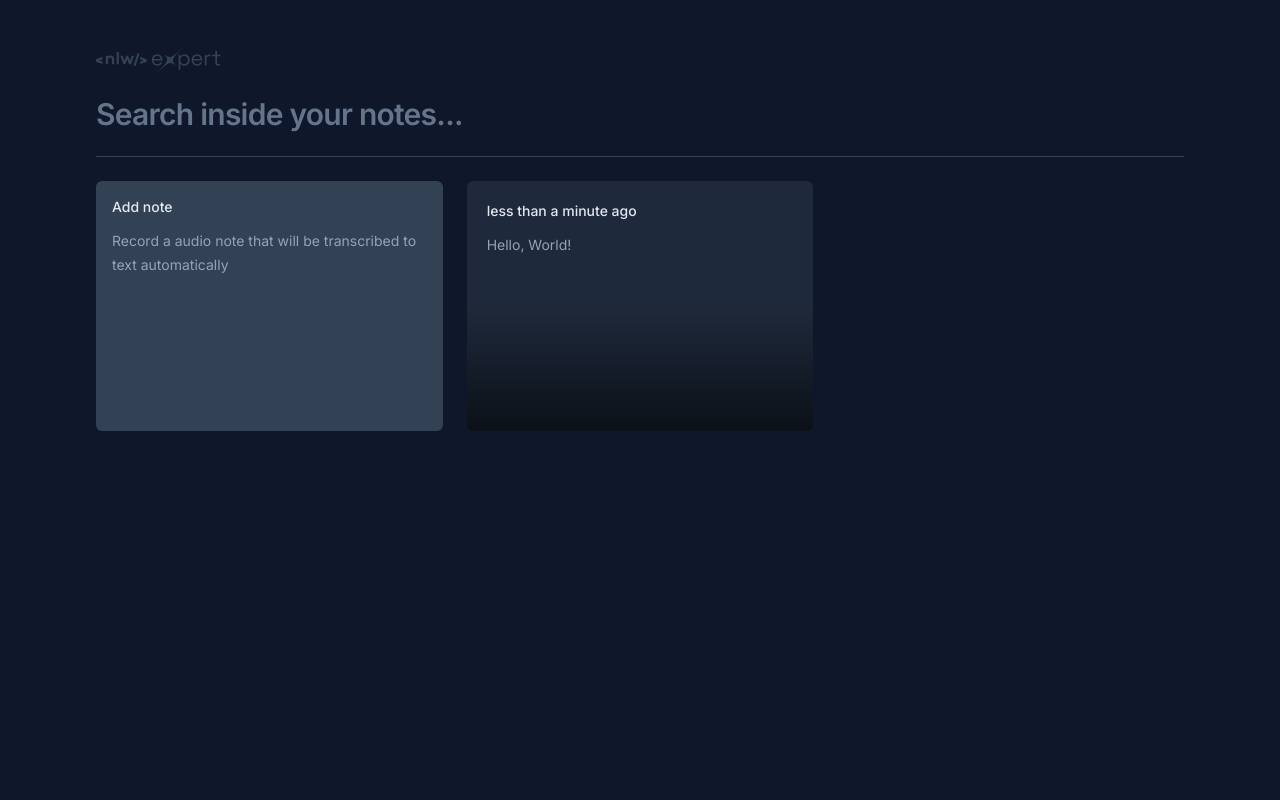
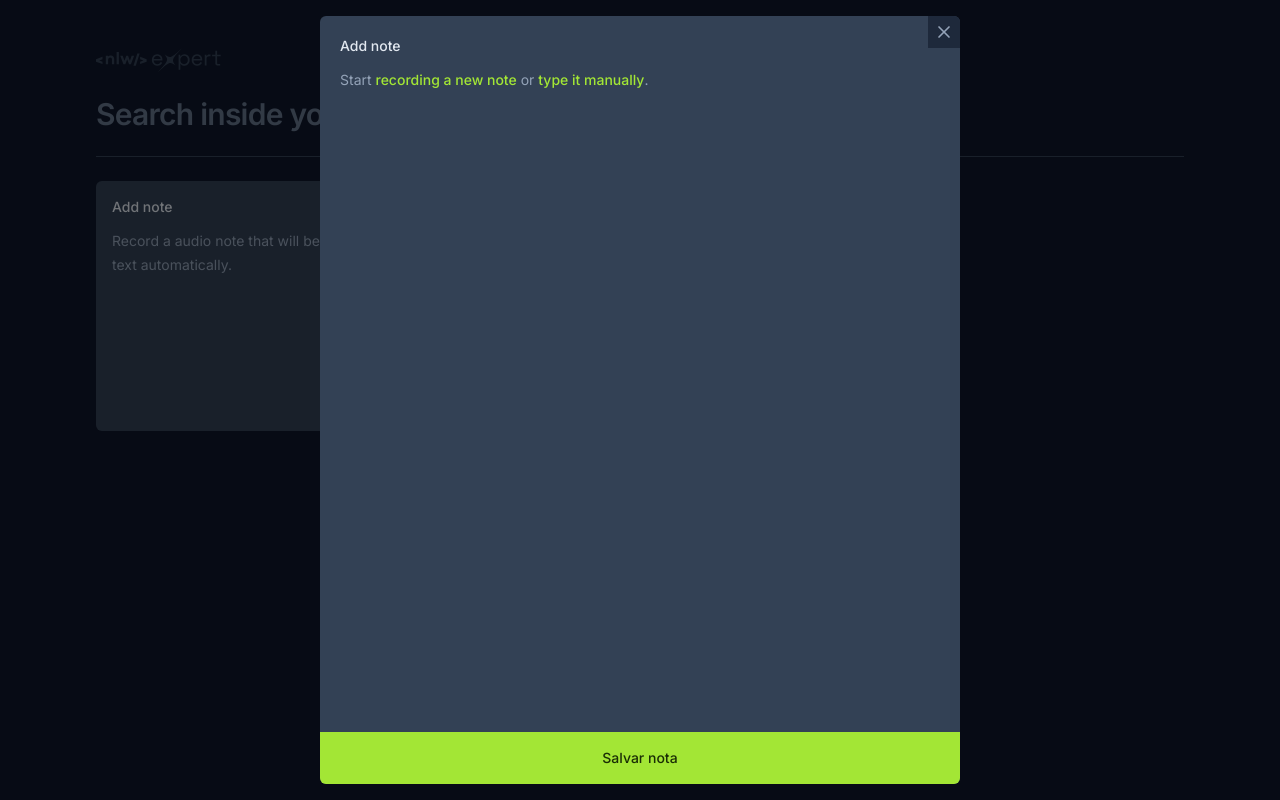
Before and after one commit to lesada/notes, a React (Vite) app: page / in a window 1280 px wide. Both pictures are taken after a click on the button 269 px from the left and 306 px from the top of the page. Built offline with nearby package versions, Linux system fonts and the light colour scheme; the HTML template or start-up script is replaced by a standard one.

Commit message:
feat: new note modal

```diff
--- /dev/null
+++ b/src/components/DialogContent.tsx
@@ -0,0 +1,19 @@
+import * as Dialog from "@radix-ui/react-dialog";
+import { X } from "lucide-react";
+import { PropsWithChildren } from "react";
+
+function DialogContent({ children }: PropsWithChildren) {
+  return (
+    <Dialog.Portal>
+      <Dialog.Overlay className="fixed inset-0 bg-black/50 " />
+      <Dialog.Content className="fixed left-1/2 top-1/2 -translate-x-1/2 -translate-y-1/2 bg-slate-700 max-w-[640px] h-[60vw] w-full rounded-md flex flex-col outline-none overflow-hidden">
+        <Dialog.Close className="absolute right-0 top-0 p-1.5 bg-slate-800 text-slate-400 hover:text-slate-100">
+          <X className="size-5" />
+        </Dialog.Close>
+        {children}
+      </Dialog.Content>
+    </Dialog.Portal>
+  );
+}
+
+export default DialogContent;
--- a/src/components/NewNoteCard.tsx
+++ b/src/components/NewNoteCard.tsx
@@ -1,11 +1,38 @@
+import * as Dialog from "@radix-ui/react-dialog";
+import DialogContent from "./DialogContent";
+
 function NewNoteCard() {
   return (
-    <button className="rounded-md bg-slate-700 p-4 space-y-3 flex flex-col text-start outline-none relative hover:ring-2 hover:ring-slate-600  focus-visible:ring-2 focus-visible:ring-lime-400">
-      <span className="text-sm font-medium text-slate-200">Add note</span>
-      <p className="text-sm leading-6 text-slate-400">
-        Record a audio note that will be transcribed to text automatically
-      </p>
-    </button>
+    <Dialog.Root>
+      <Dialog.Trigger className="rounded-md bg-slate-700 p-4 space-y-3 flex flex-col text-start outline-none relative hover:ring-2 hover:ring-slate-600  focus-visible:ring-2 focus-visible:ring-lime-400">
+        <span className="text-sm font-medium text-slate-200">Add note</span>
+        <p className="text-sm leading-6 text-slate-400">
+          Record a audio note that will be transcribed to text automatically.
+        </p>
+      </Dialog.Trigger>
+      <DialogContent>
+        <div className="flex flex-1 flex-col gap-3 p-5">
+          <span className="text-sm font-medium text-slate-200">Add note</span>
+          <p className="text-sm leading-6 text-slate-400">
+            Start{" "}
+            <button className="font-medium text-lime-400 hover:underline">
+              recording a new note
+            </button>{" "}
+            or{" "}
+            <button className="font-medium text-lime-400 hover:underline">
+              type it manually
+            </button>
+            .
+          </p>
+        </div>
+        <button
+          type="button"
+          className="w-full bg-lime-400 py-4 text-center text-sm text-lime-950 outline-none font-medium hover:bg-lime-500"
+        >
+          Salvar nota
+        </button>
+      </DialogContent>
+    </Dialog.Root>
   );
 }
 
--- a/src/components/NoteCard.tsx
+++ b/src/components/NoteCard.tsx
@@ -1,6 +1,6 @@
 import * as Dialog from "@radix-ui/react-dialog";
 import { formatDistanceToNow } from "date-fns";
-import { X } from "lucide-react";
+import DialogContent from "./DialogContent";
 
 interface NoteCardProps {
   note: {
@@ -23,12 +23,7 @@ function NoteCard({ note }: NoteCardProps) {
         <p className="text-sm leading-6 text-slate-400">{content}</p>
         <div className="absolute bottom-0 left-0 right-0 h-1/2 bg-gradient-to-t from-black/60 to-black/0 pointer-events-none" />
       </Dialog.Trigger>
-      <Dialog.Portal>
-        <Dialog.Overlay className="fixed inset-0 bg-black/50 " />
-        <Dialog.Content className="fixed left-1/2 top-1/2 -translate-x-1/2 -translate-y-1/2 bg-slate-700 max-w-[640px] h-[60vw] w-full rounded-md flex flex-col outline-none overflow-hidden">
-          <Dialog.Close className="absolute right-0 top-0 p-1.5 bg-slate-800 text-slate-400 hover:text-slate-100">
-            <X className="size-5" />
-          </Dialog.Close>
+      <DialogContent>
         <div className="flex flex-1 flex-col gap-3 p-5">
           <span className="text-sm font-medium text-slate-200">
             {formattedDate}
@@ -39,14 +34,13 @@ function NoteCard({ note }: NoteCardProps) {
           type="button"
           className="w-full bg-slate-800 py-4 text-center text-sm text-slate-300 outline-none group"
         >
-            Do you want to{" "}
+          Do you want to
           <span className="text-red-400 group-hover:underline">
             delete this note
           </span>
           ?
         </button>
-        </Dialog.Content>
-      </Dialog.Portal>
+      </DialogContent>
     </Dialog.Root>
   );
 }
```
Lines whose indentation alone changed are shown as unchanged.
